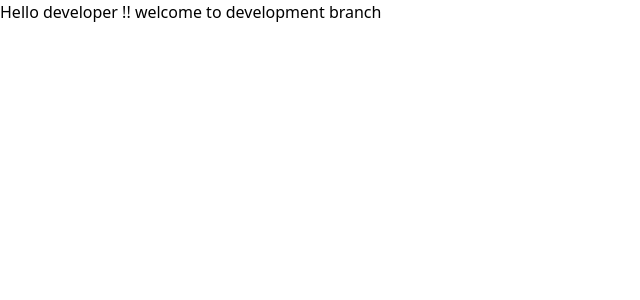
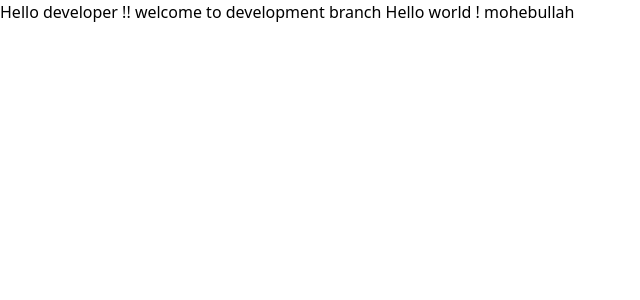
Before and after one commit to rajib777durjoy/Ledger_flow_next.js_TeamProject, a Next.js app: page / in a window 1280 px wide. Shown: the top 300 px of the page, without its empty margins (0-640 px from the left). Built offline with nearby package versions, Linux system fonts and the light colour scheme.

Commit message:
New branch created

```diff
--- a/app/page.js
+++ b/app/page.js
@@ -3,6 +3,7 @@ export default function Home() {
   return (
     <div>
        Hello  developer !! welcome to development branch
+       Hello  world ! mohebullah
     </div>
   );
 }
```
